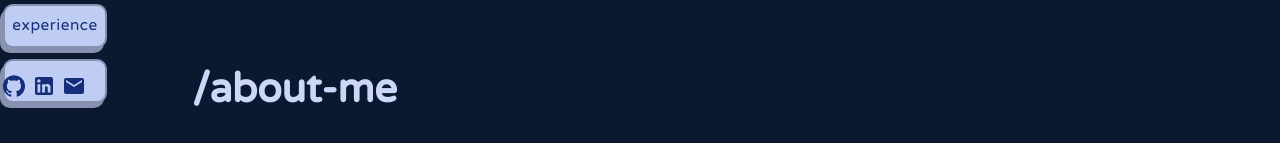
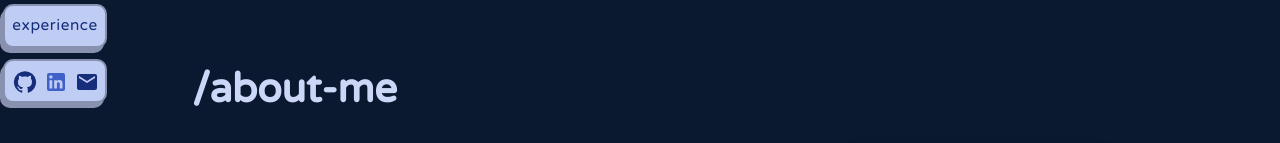
Before and after one commit to wxlkda/realport, a React (Create React App) app: page / in a window 1280 px wide. In both pictures the pointer is over the element 52 px from the left and 552 px from the top of the page. Shown: the part 466-609 px from the top of the page. Built offline with nearby package versions, Linux system fonts and the light colour scheme.

Commit message:
Fixed socials icons to center almost perfectly in middle of ::before element. May need to fix the spacing in between

```diff
--- a/src/css/navigation.css
+++ b/src/css/navigation.css
@@ -102,30 +102,41 @@
 .socialsBar > a{
   display: none;
 }
-
-.socialsBar:hover > a {
-  display: grid;
-  justify-content: center;
-  align-items: center;
-  flex-direction: column;
-  grid-template-columns: repeat(3, minmax(8px, 10px));
-}
-
-
-
 .socialsBar:hover::before {
   content: "";
   background: var(--buttonColor);
-    display: grid;
-    place-items: center;
+  display: flex;
+  justify-content: center;
+  align-items: center;
   position: absolute;
   z-index: -1;
   transition: all 0.3s ease;
   background-color: var(--selectedColor);
   top: -7px;
   right: -5px;
+  width: 100%;
+  height: 100%;
 }
 
+.socialsBar:hover::before a {
+  color: var(--textColor);
+  font-size: 1.2rem;
+  text-decoration: none;
+  margin: 0 5px;
+}
+
+.socialsBar:hover .githubIcon,
+.socialsBar:hover .linkedinIcon,
+.socialsBar:hover .emailIcon {
+  color: var(--textColor);
+  margin: -8px 0px 0 7px;
+}
+
+.socialsBar:hover .githubIcon:hover,
+.socialsBar:hover .linkedinIcon:hover,
+.socialsBar:hover .emailIcon:hover {
+  color: #4060c9;
+}
 
 .socialsBar:hover {
   margin-top: calc(calc(100vh / 2) + 130px);
@@ -137,22 +148,16 @@
   position: fixed;
   transform: skewX(0deg);
   display: flex;
+  justify-content: center;
 }
 
-
-.linkedinIcon, .emailIcon {
-  transform: scale(1);
-  color: var(--textColor);
+.socialsBar:hover > a {
+  display: flex;
+  justify-content: center;
+  align-items: center;
+  flex-direction: row;
+  margin: 0;
 }
-.githubIcon {
-  transform: scale(1);
-  color: var(--textColor);
-}
-
-.githubIcon:hover, .linkedinIcon:hover, .emailIcon:hover{
-  color: var(--textColor);
-}
-
 
 
 
```
Lines whose indentation alone changed are shown as unchanged.
